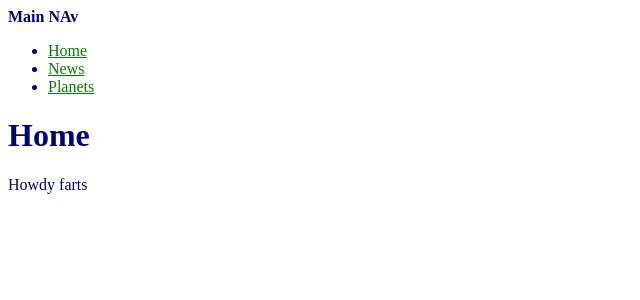
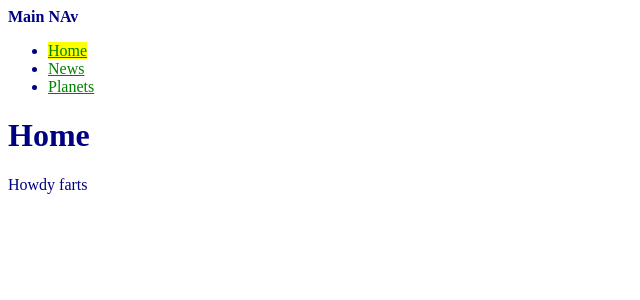
Before and after one commit to kingkelly/jekylltest, a Jekyll site: the page built from index.html, in a window 1280 px wide. Shown: the top 300 px of the page, without its empty margins (0-640 px from the left). Built offline with Jekyll 4.4.1, drawn with Linux system fonts in a browser that asks for light colours; Markdown is read by kramdown in place of the engine named in the settings.

Commit message:
includes

```diff
--- a/_includes/nav.html
+++ b/_includes/nav.html
@@ -1,8 +1,8 @@
 <header>
 	<b>Main NAv</b>
-	<ul>
-		<li><a href="{{site.baseurl}}/index.html">Home</a></li>
-		<li><a href="{{site.baseurl}}/news.html">News</a></li>
+	<ul class="{{include.navclass}}">
+		<li><a href="{{site.baseurl}}/index.html" class="{% if page.url == '/' %} current {% endif %}">Home</a></li>
+		<li><a href="{{site.baseurl}}/news.html" class="{% if page.url == '/news.html' %} current {% endif %}">News</a></li>
 		<li><a href="{{site.baseurl}}/planets.html">Planets</a></li>
 	</ul>
 </header>
--- a/_layouts/default.html
+++ b/_layouts/default.html
@@ -6,7 +6,7 @@
 </head>
 <body>
 
-{% include nav.html %}
+{% include nav.html navclass='nav-top' %}
 
 {{content}}
 
--- a/common.css
+++ b/common.css
@@ -7,3 +7,7 @@
 a {
 	color: green;
 }
+
+.current {
+	background-color: yellow;
+}
```
Also changed, not shown: 1 other file.
